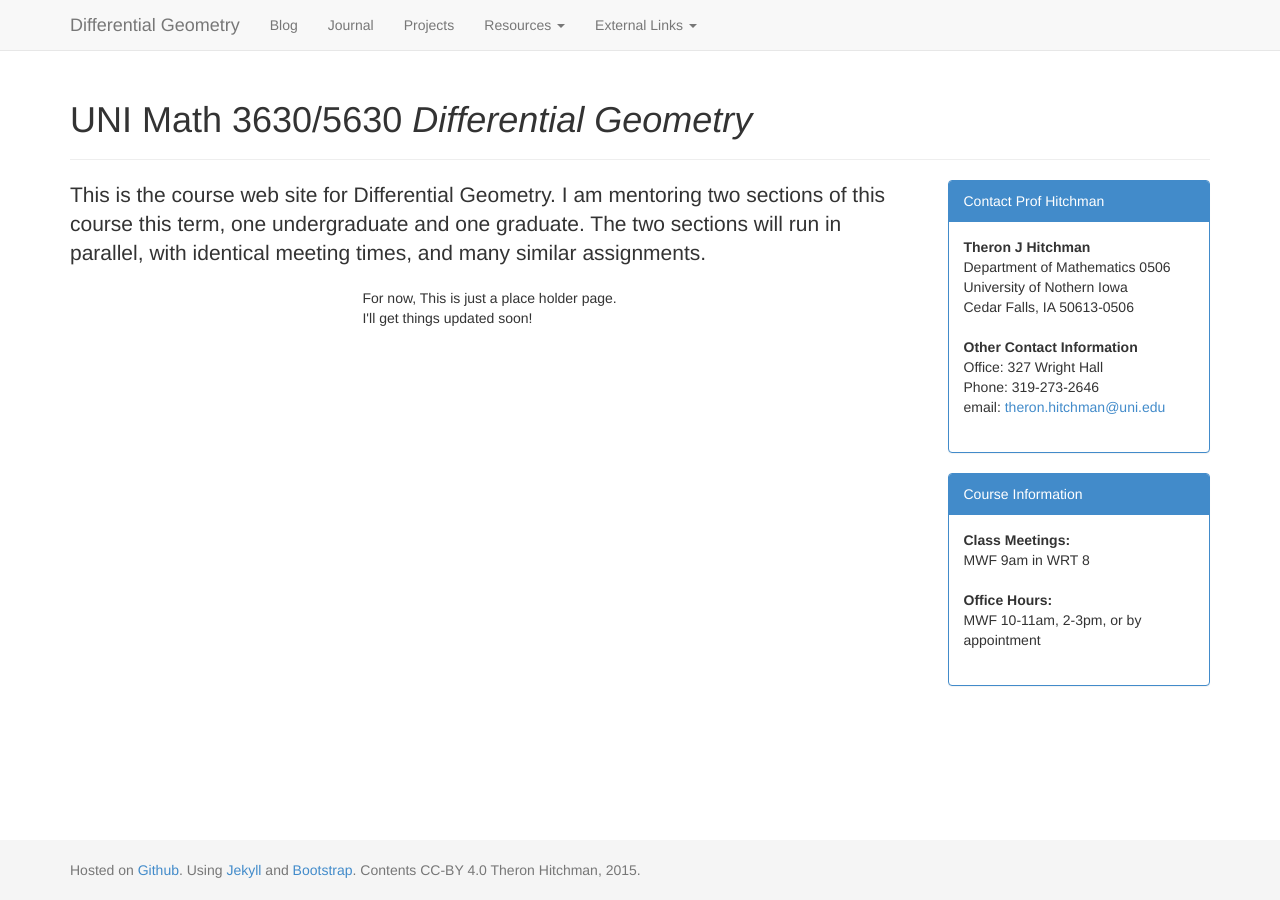
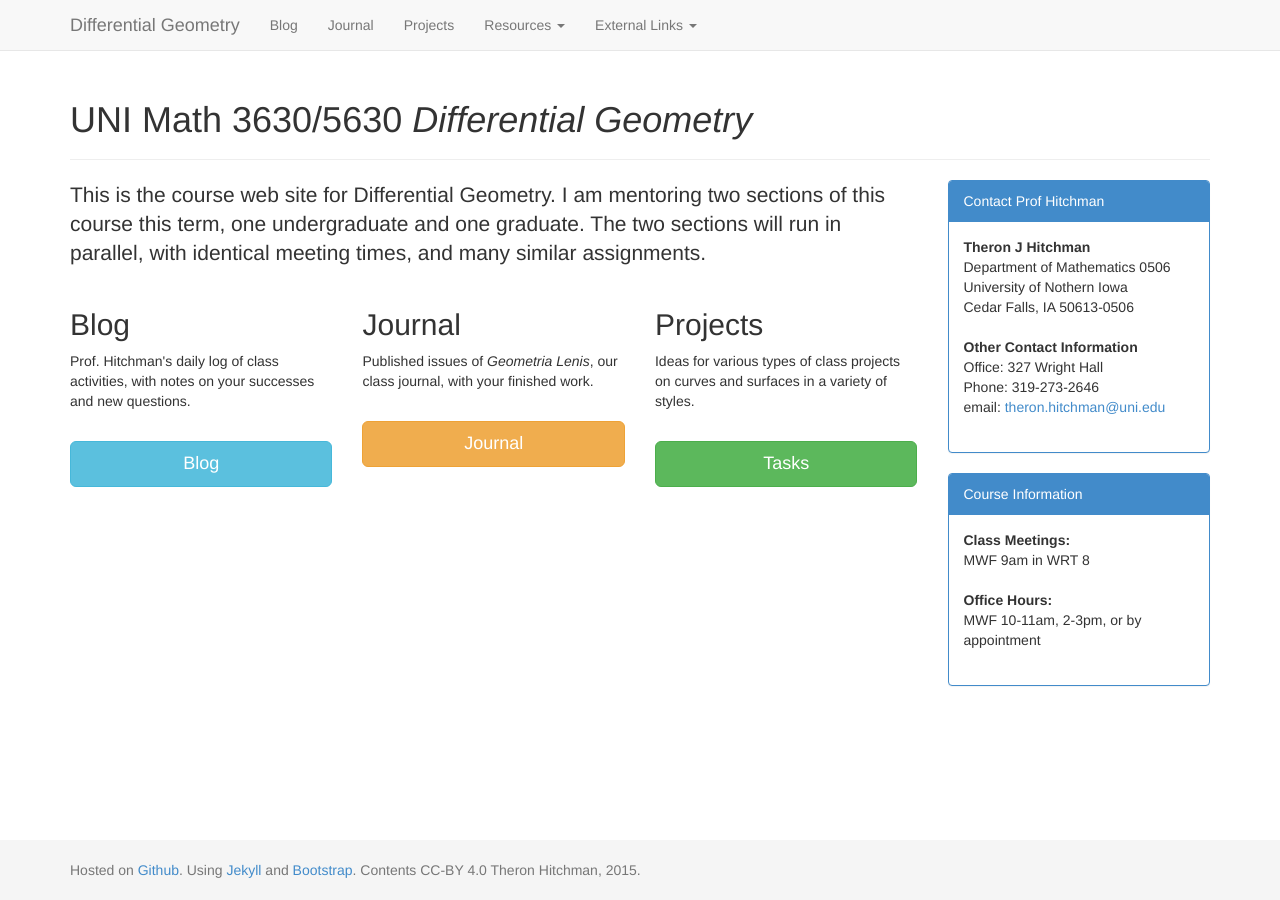
Before and after one commit to theronhitchman/differential-geometry, a Jekyll site: the page built from index.md, in a window 1280 px wide. Built offline with Jekyll 4.4.1, drawn with Linux system fonts in a browser that asks for light colours; nearby versions of some CDN libraries.

Commit message:
update main page

```diff
--- a/index.md
+++ b/index.md
@@ -15,13 +15,54 @@ title:  UNI Math 3630/5630 <br class="visible-xs" /><i>Differential Geometry</i>
 </div>
 
 <div class="row">
-  <div class="col-sm-4 hidden-xs">
+  <div class="col-xs-12 col-sm-4">
+    <div>
+      <h2>Blog</h2>
+      <p>
+        Prof. Hitchman's daily log of class activities, with notes on your
+        successes and new questions.
+      </p>
+      <div>
+        <br />
+        <a class="btn btn-info btn-lg btn-block" href="{{ site.baseurl }}/blog/">Blog</a>
+      </div>
+    </div>
   </div>
+
   <div class="col-xs-12 col-sm-4">
-    For now, This is just a place holder page. I'll get things updated soon!
+    <div>
+      <h2>Journal</h2>
+      <p>
+        Published issues of <i>Geometria Lenis</i>, our class journal, with your finished work.
+      </p>
+      <div>
+        <br />
+        <a class="btn btn-warning btn-lg btn-block" href="{{ site.baseurl }}/journal/">Journal</a>
+      </div>
+    </div>
   </div>
-  <div class="col-sm-4 visible-sm">
+
+
+  <div class="col-xs-12 col-sm-4">
+    <div>
+      <h2>Projects</h2>
+      <p>
+        Ideas for various types of class projects on curves and surfaces in a variety of styles.
+      </p>
+      <div>
+        <br />
+        <a class="btn btn-success btn-lg btn-block" href="{{ site.baseurl }}/tasks/">Tasks</a>
+      </div>
+    </div>
   </div>
-<div class="row visible-xs hidden-xs">
-  <p><br /></p>
+
+
+
 </div>
+
+
+<div>
+  <p>
+    <br class="visible-xs visible-sm"/>
+  </p>
+</div>
```
